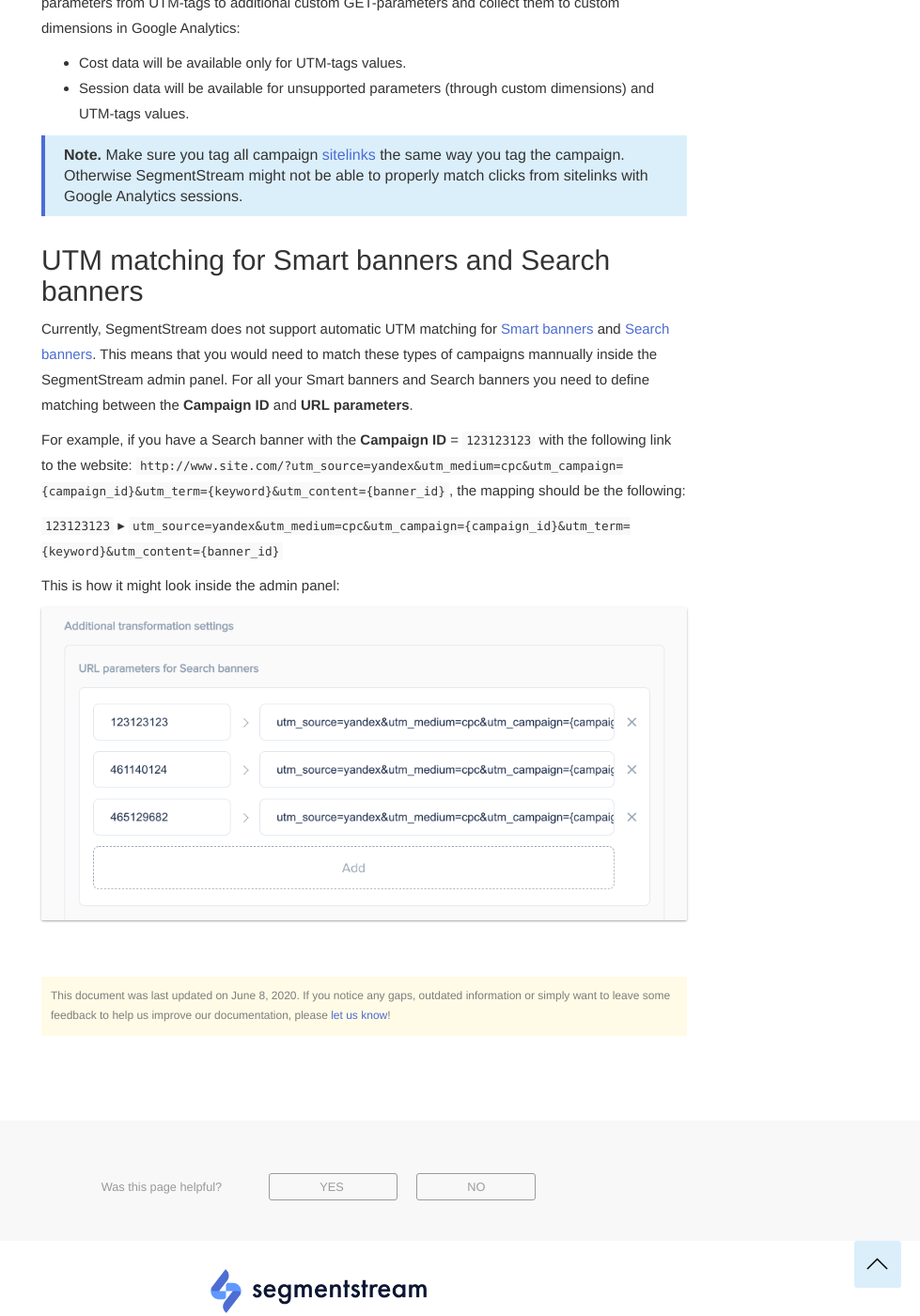
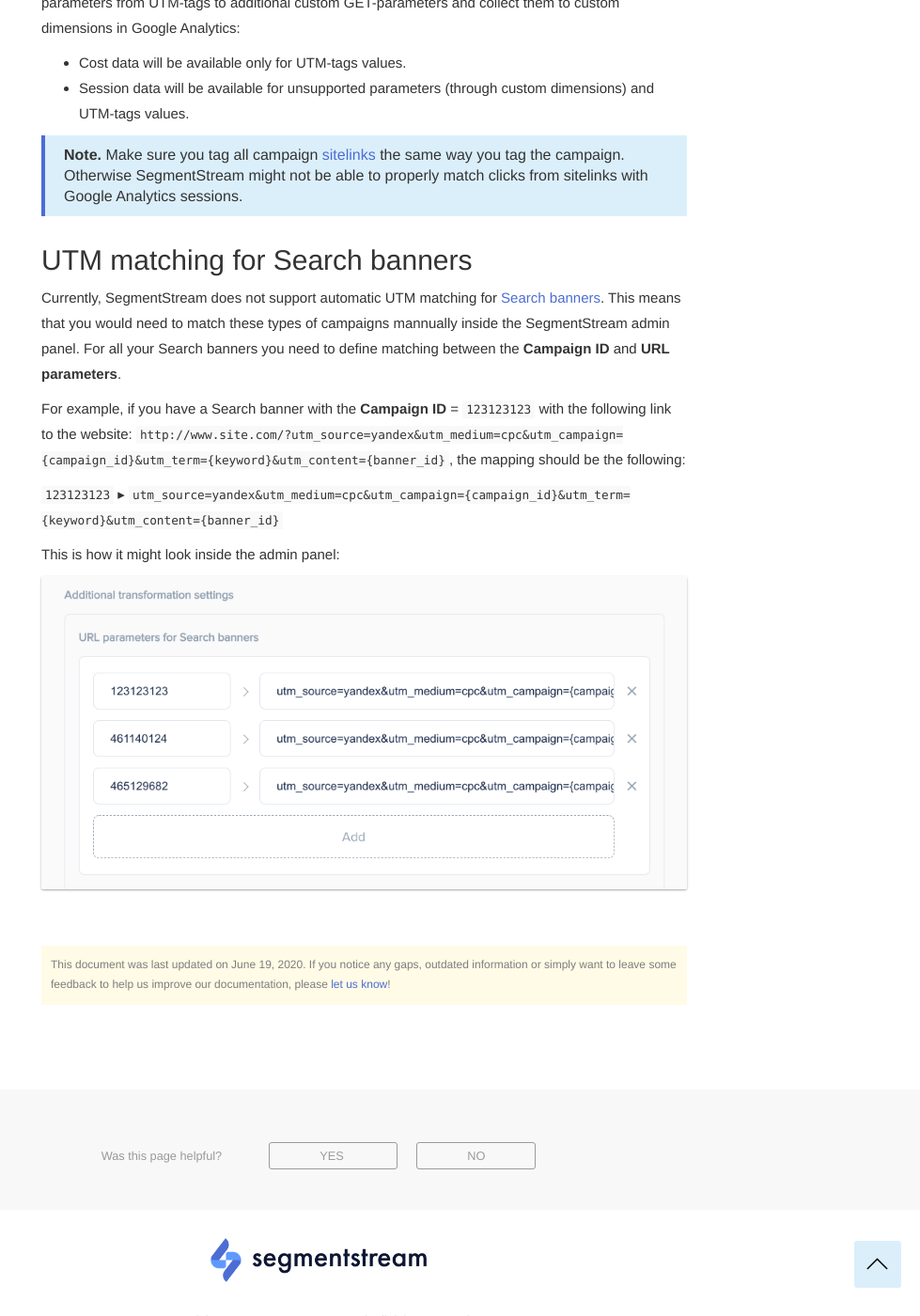
Before and after one commit to segmentstream-com/segmentstream-com.github.io, a Jekyll site: the page built from _docs/ga-datasources/yandex-direct.md, in a window 1280 px wide and 1400 px high, scrolled down 2945 px. Shown: the whole window at 94% size, without its empty margins (301-1280 px from the left). Built offline with Jekyll 4.4.1, drawn with Linux system fonts in a browser that asks for light colours; nearby versions of some CDN libraries; some of the changed text lies outside the part shown.

Commit message:
smart banners docs update

```diff
--- a/_docs/ga-datasources/yandex-direct.md
+++ b/_docs/ga-datasources/yandex-direct.md
@@ -4,7 +4,7 @@
 navigation_title: "Yandex.Direct"
 title: "Yandex.Direct data source"
 order: 4
-date: 2020-06-08
+date: 2020-06-19
 ---
 
 ## Getting started
@@ -57,9 +57,9 @@
 
 > **Note.** Make sure you tag all campaign [sitelinks](https://yandex.com/support/direct/efficiency/quick-links.html#quick-links){:target="_blank"} the same way you tag the campaign. Otherwise SegmentStream might not be able to properly match clicks from sitelinks with Google Analytics sessions.
 
-## UTM matching for Smart banners and Search banners
+## UTM matching for Search banners
 
-Currently, SegmentStream does not support automatic UTM matching for [Smart banners](https://yandex.ru/support/direct/smart-banners/about.html){:target="_blank"} and [Search banners](https://yandex.ru/support/direct/products-media-context-banner/about.html){:target="_blank"}. This means that you would need to match these types of campaigns mannually inside the SegmentStream admin panel. For all your Smart banners and Search banners you need to define matching between the **Campaign ID** and **URL parameters**.
+Currently, SegmentStream does not support automatic UTM matching for [Search banners](https://yandex.ru/support/direct/products-media-context-banner/about.html){:target="_blank"}. This means that you would need to match these types of campaigns mannually inside the SegmentStream admin panel. For all your Search banners you need to define matching between the **Campaign ID** and **URL parameters**.
 
 For example, if you have a Search banner with the **Campaign ID** = `123123123` with the following link to the website: `http://www.site.com/?utm_source=yandex&utm_medium=cpc&utm_campaign={campaign_id}&utm_term={keyword}&utm_content={banner_id}`, the mapping should be the following:
 
```
Also changed, not shown: _docs/ga-datasources/vk.md (+1 -1 lines), _docs/ga-datasources/yandex-market.md (+1 -1 lines).
